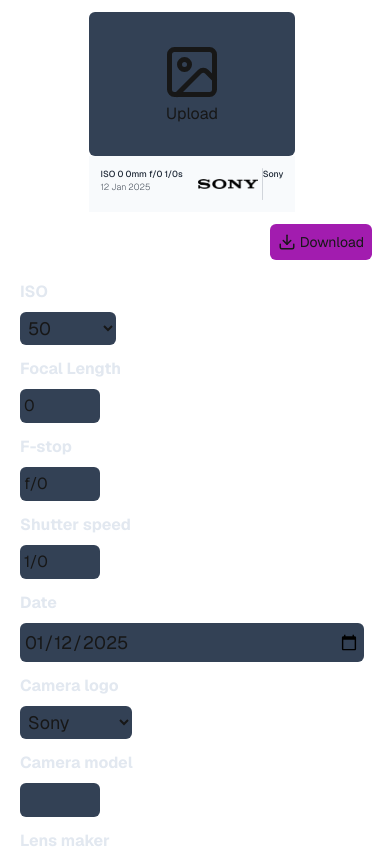
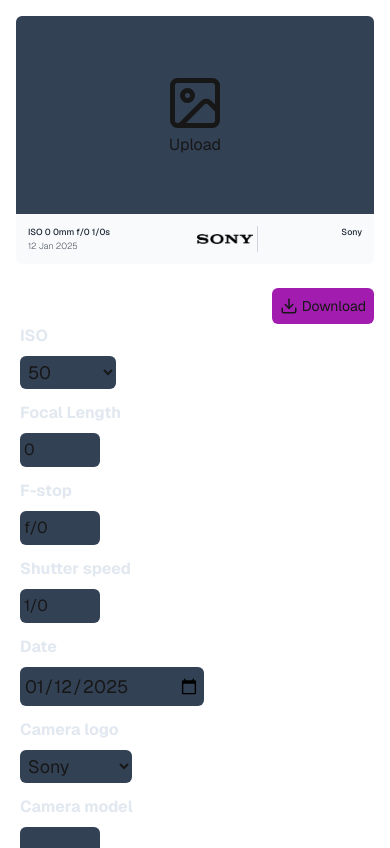
Before and after one commit to chmiiller/Lisiere, a Next.js app: page / in a window 390 px wide. Shown: the top 848 px of the page. Built offline with nearby package versions, Linux system fonts and the light colour scheme.

Commit message:
header responsiveness

```diff
--- a/src/app/page.tsx
+++ b/src/app/page.tsx
@@ -54,9 +54,20 @@ export default function Home() {
   }
 
   return (
-    <div className=" w-96 items-center justify-items-center min-h-screen p-3 pb-20 sm:p-20 font-[family-name:var(--font-geist-sans)]">
+    <div className={`
+      flex
+      flex-col
+      items-center
+      w-full
+      sm:bg-slate-800
+      md:bg-slate-600
+      lg:bg-slate-400
+      min-h-screen
+      p-3 pb-20
+      font-[family-name:var(--font-geist-sans)]`}
+    >
       {/* Image and Footer to be rendered in the end */}
-      <div id='canvas-container' ref={containerRef}>
+      <div className="w-full p-1 h-64 sm:h-80 md:h-96 max-w-4xl" ref={containerRef}>
         {/* eslint-disable-next-line @next/next/no-img-element */}
         {imagePath && <img src={imagePath} alt='uploaded image' />}
         {!imagePath && (
@@ -66,10 +77,9 @@ export default function Home() {
         )}
         <Footer />
       </div>
-      <DownloadButton onClick={createImage}/>
-
       {/* Form container */}
-      <div className='w-full mt-4 p-1 flex flex-col'>
+      <div className='flex flex-col w-full mt-1 p-1 max-w-4xl'>
+        <DownloadButton onClick={createImage}/>
         {/* ISO Select */}
         <ISOSelect value={exif.iso} onChange={value => setIso(value)}/>
         {/* Focal Length */}
--- a/src/components/DatePicker.tsx
+++ b/src/components/DatePicker.tsx
@@ -26,7 +26,7 @@ function DatePicker({ onDateChange, value } :DatePickerProps) {
   };
 
   return (
-    <div className='flex flex-col'>
+    <div className='flex flex-col max-w-48'>
       <label
           className='text-slate-200 ml-1 mt-2 mb-1 text-base font-bold'
           htmlFor={"timestamp"} >
--- a/src/components/FilePicker.tsx
+++ b/src/components/FilePicker.tsx
@@ -116,7 +116,7 @@ const FilePicker = ({ onImageSelected }: FilePickerProps) => {
   }
 
   return (
-    <div className='flex flex-col items-center justify-center w-full h-36 bg-slate-700 rounded-md'>
+    <div className='flex flex-col items-center justify-center h-4/5 bg-slate-700 rounded-t-md'>
       <button
         title={'Upload an image'}
         className='cursor-pointer flex flex-col items-center justify-center w-full'
--- a/src/components/Footer.tsx
+++ b/src/components/Footer.tsx
@@ -12,27 +12,29 @@ export default function Footer() {
   } = useLisiereStore((state) => state);
   const formattedTimestamp = formatDate(timestamp);
   return (
-    <div className="bg-slate-50 h-14 p-3 flex flex-row">
-      <div className='flex flex-col flex-grow'>
-        <p className='text-gray-800 text-5xs m-0 p-0 font-medium text-left'>
+    <div className="flex flex-row bg-slate-50 h-1/5 p-3 rounded-b-md">
+      {/* Left side */}
+      <div className='flex flex-col flex-grow '>
+        <p className='text-gray-800 text-5xs sm:text-2xs md:text-xs font-medium text-left'>
           {`ISO ${exif.iso} ${exif.focalLength}mm ${exif.fstop} ${exif.speed}s`}
         </p>
-        <p className='text-gray-800 text-5xs m-0 p-0 font-extralight text-left'>{`${formattedTimestamp}`}</p>
+        <p className='text-gray-800 text-5xs sm:text-2xs md:text-xs font-extralight text-left'>{`${formattedTimestamp}`}</p>
       </div>
-      <div className='flex flex-row items-center justify-end w-20'>
+      {/* Camera logo */}
+      <div className='flex flex-row items-center justify-end w-16 sm:w-20 md:w-40'>
         {/* eslint-disable-next-line @next/next/no-img-element */}
-        <img
-          src={selectedIcon}
-          height={60}
-          width={60}
-          alt='camera logo'
-        />
+        <img className='w-14 sm:w-16 md:w-20' src={selectedIcon} alt='camera logo' />
+        {/* Vertical Separator */}
         <div className='bg-gray-300 h-full rounded w-px ml-1' />
       </div>
-      <div className='flex flex-grow flex-col items-end'>
-        <p className='text-gray-800 text-5xs font-medium m-0 p-0 text-right'>{`${cameraBrand} ${cameraModel}`}</p>
-        <p className='text-gray-800 text-5xs font-extralight m-0 p-0 text-right max-w-32'>{`${lensBrand} ${lensModel}`}</p>
+      {/* Right side */}
+      <div className='flex flex-grow flex-row '>
+        <div className='flex flex-grow flex-col items-end'>
+          <p className='text-gray-800 text-5xs font-medium sm:text-2xs md:text-xs text-right'>{`${cameraBrand} ${cameraModel}`}</p>
+          <p className='text-gray-800 text-5xs font-extralight sm:text-2xs md:text-xs text-right max-w-32'>{`${lensBrand} ${lensModel}`}</p>
+        </div>
       </div>
+
     </div>
   );
 }
```
